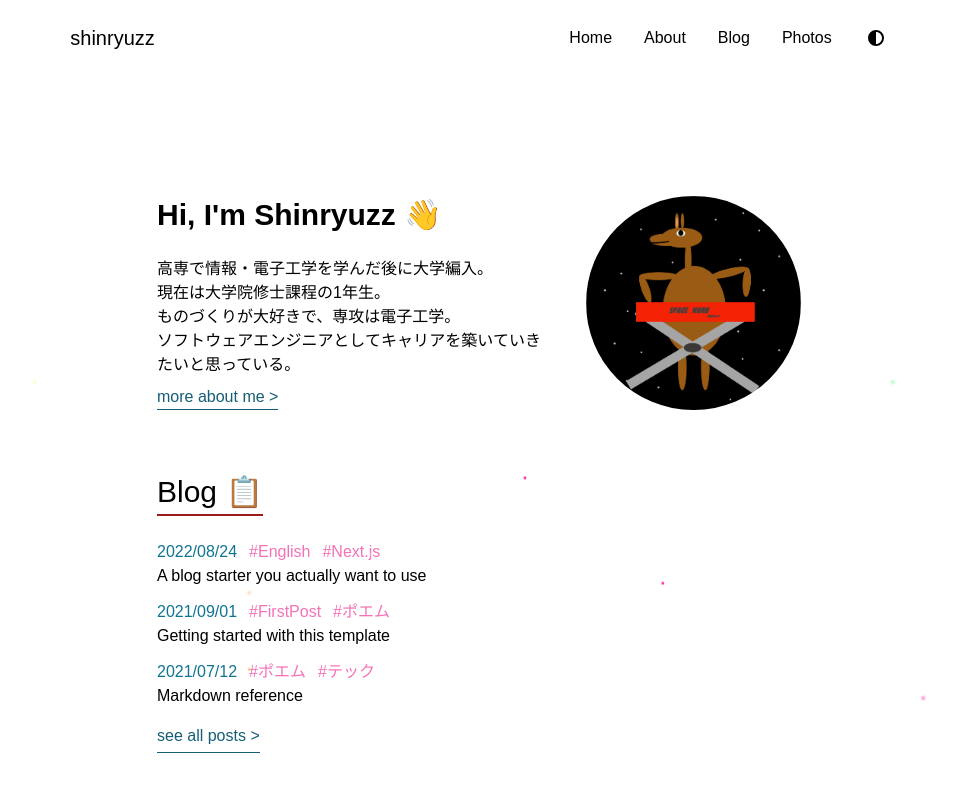
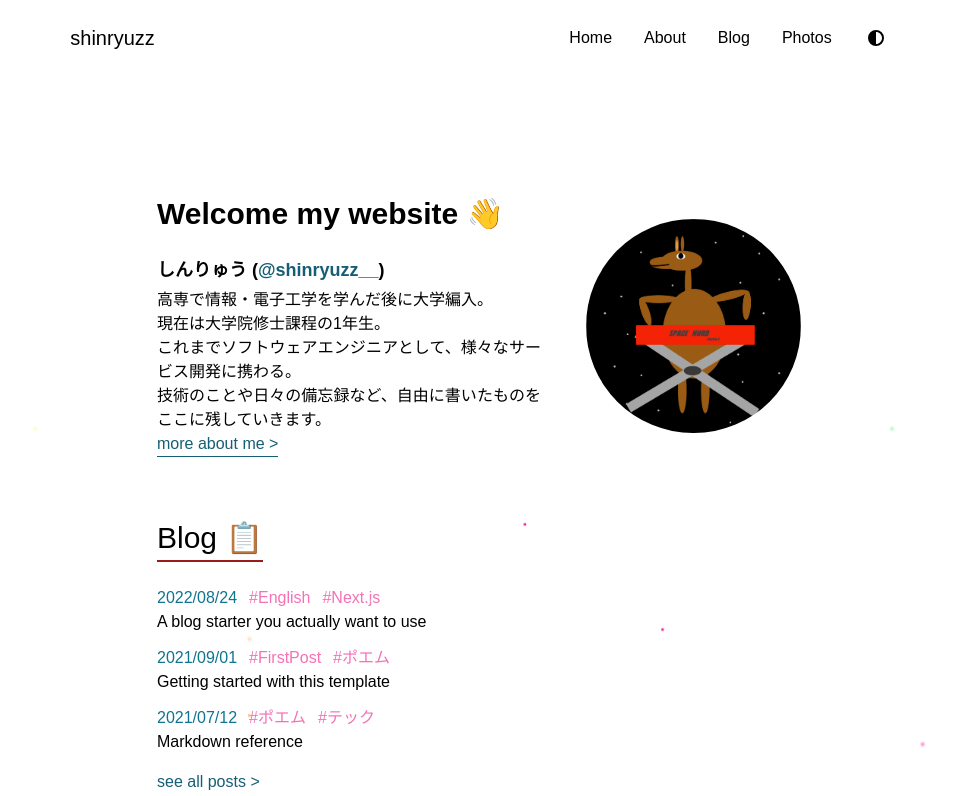
Before and after one commit to ShinryuZz/shinryuzz-website, a Next.js app: page / in a window 1280 px wide. Shown: the top 796 px of the page, without its empty margins (161-1118 px from the left). Built offline with nearby package versions, Linux system fonts and the light colour scheme; a web font is replaced by a local one; what tailwind-dracula would draw is missing.

Commit message:
fix landing page

```diff
--- a/src/components/atom/PersonalIcon.tsx
+++ b/src/components/atom/PersonalIcon.tsx
@@ -1,10 +1,10 @@
 import React from "react";
-import { personalTwitter } from "@/const/links";
+// import { personalTwitter } from "@/const/links";
 import Image from "next/image";
 
 const PersonalIcon = () => {
   return (
-    <a href={personalTwitter} target="_blank">
+    // <a href={personalTwitter} target="_blank">
     <Image
       className="rounded-full hover:scale-105 duration-150 hover:shadow-lg hover:shadow-red"
       src="/kangaroo-space.png"
@@ -12,7 +12,7 @@ const PersonalIcon = () => {
       width={240}
       height={240}
     />
-    </a>
+    // </a>
   );
 };
 
--- a/src/components/top/TopContent.tsx
+++ b/src/components/top/TopContent.tsx
@@ -1,28 +1,36 @@
 import React from "react";
-import Image from "next/image";
 import { personalTwitter } from "@/const/links";
 import LinkWithUnderline from "../atom/LinkWithUnderline";
 import PersonalIcon from "../atom/PersonalIcon";
+import { TWITTER_ID } from "@/const/constants";
 
 export const TopContent = () => {
   return (
     <div className="w-full flex flex-wrap items-center md:justify-between gap-5">
       <div className="flex flex-col gap-6">
         <h1 className="text-2xl sm:text-3xl font-bold">
-          Hi, I&apos;m Shinryuzz 👋
+          Welcome my website 👋
         </h1>
         <div className="text-justify max-w-sm">
+          <div className="text-lg font-bold mb-1">
+            しんりゅう (
+            <a
+              href={personalTwitter}
+              className="hover:opacity-70 text-cyan-800"
+            >
+              {TWITTER_ID}
+            </a>
+            )
+          </div>
           高専で情報・電子工学を学んだ後に大学編入。
           <br />
           現在は大学院修士課程の1年生。
           <br />
-          ものづくりが大好きで、専攻は電子工学。
+          これまでソフトウェアエンジニアとして、様々なサービス開発に携わる。
           <br />
-          ソフトウェアエンジニアとしてキャリアを築いていきたいと思っている。
+          技術のことや日々の備忘録など、自由に書いたものをここに残していきます。
           <br />
-          <div className="mt-2">
-            <LinkWithUnderline href="/about" text="more about me" />
-          </div>
+          <LinkWithUnderline href="/about" text="more about me" />
         </div>
       </div>
 
--- a/src/pages/index.tsx
+++ b/src/pages/index.tsx
@@ -8,7 +8,7 @@ type Props = {
 };
 
 export default function Home({ posts }: Props) {
-  console.log("posts", posts);
+  // console.log("posts", posts);
   return (
     <div className="flex flex-col justify-start items-center gap-5">
       <TopContent />
```
Lines whose indentation alone changed are shown as unchanged.
